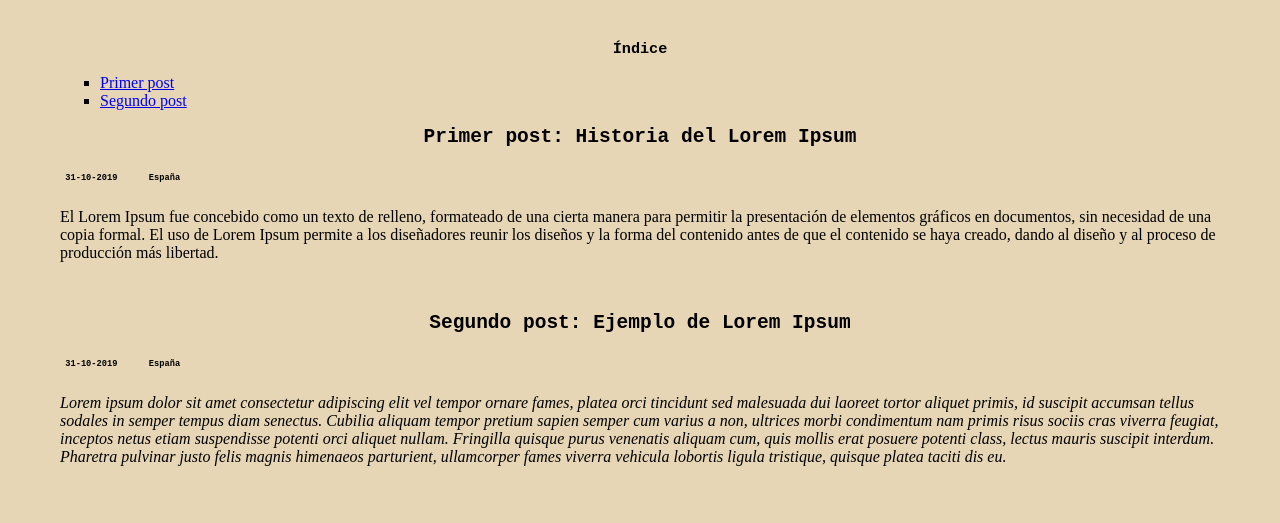
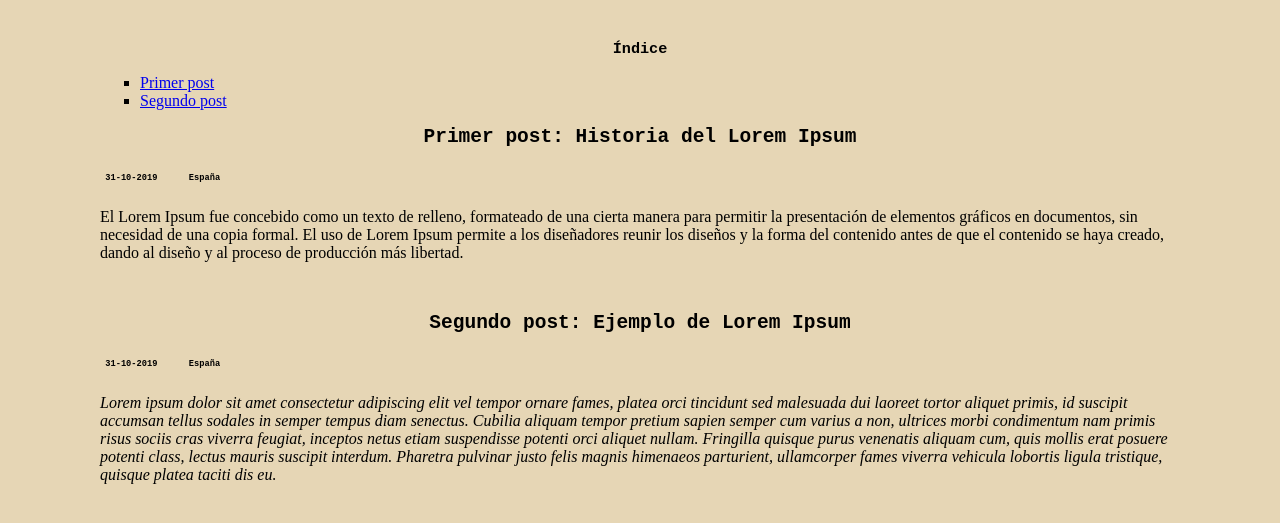
Before and after one commit to aseralgracia/alvaro, a plain HTML site: page blog.html in a window 1280 px wide. Shown: the part 121-644 px from the top of the page. Drawn offline with Linux system fonts and the light colour scheme.

Commit message:
Update blog.html

```diff
--- a/blog.html
+++ b/blog.html
@@ -5,8 +5,8 @@
         <title>Blog de Relleno aseral</title>
         <style>
         body {background-color:rgb(230, 214, 181);
-            margin-left:60px;
-            margin-right:60px;
+            margin-left:100px;
+            margin-right:100px;
 
         }
 
```
